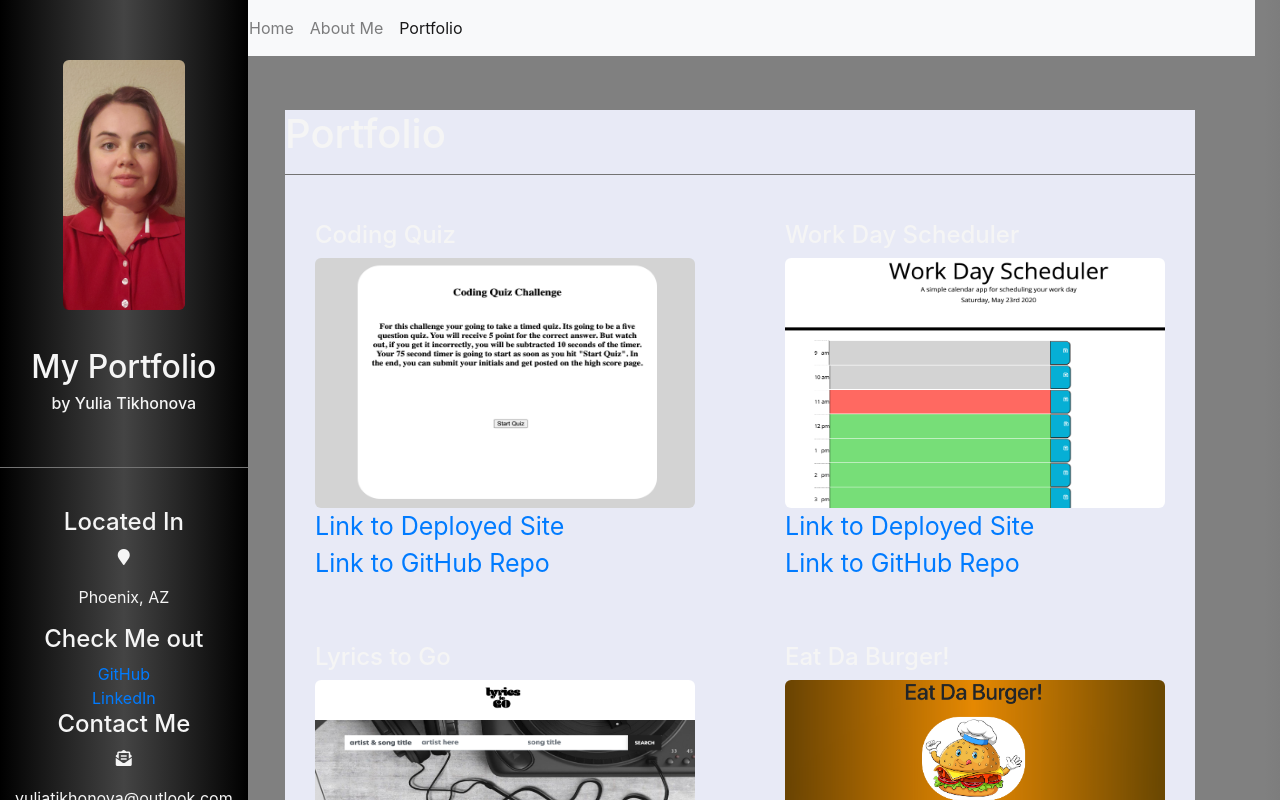
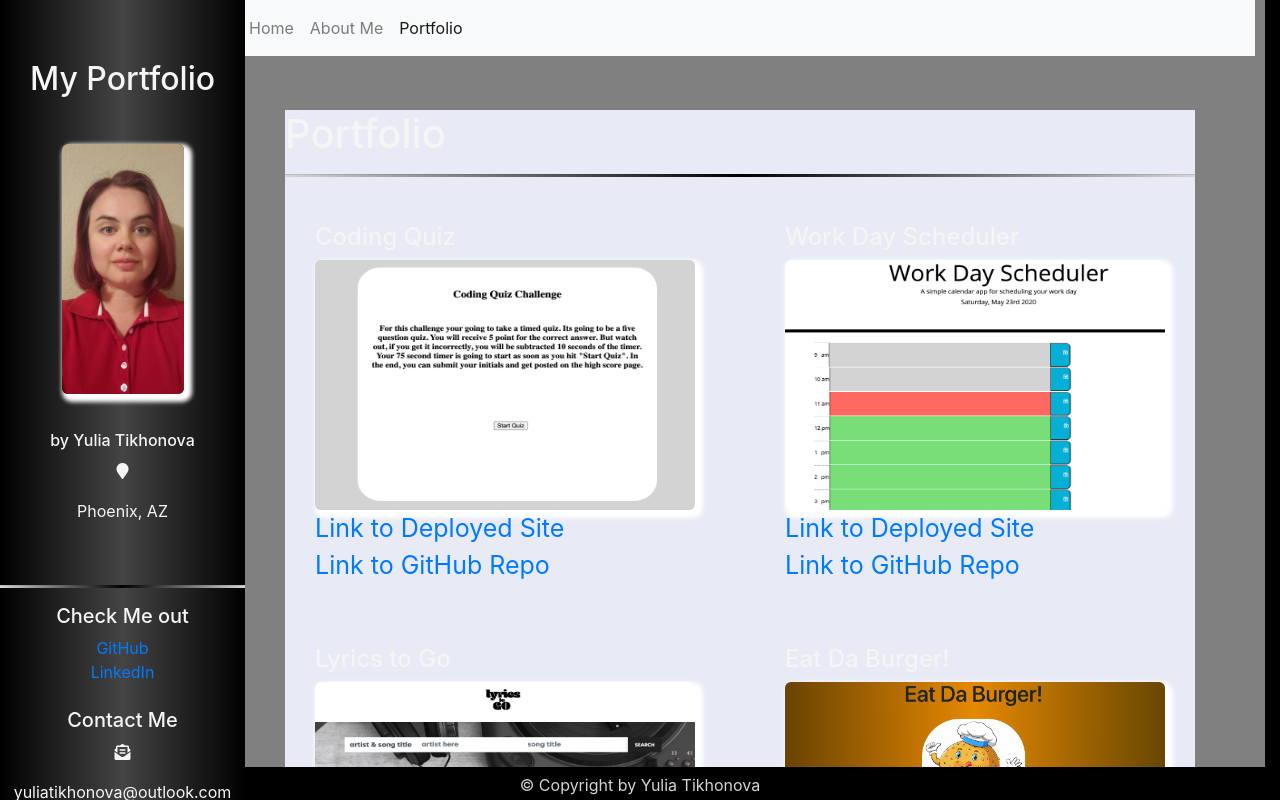
Before and after one commit to yuliatikhonova/Yulias-Portfolio, a React (Create React App) app: page /portfolio in a window 1280 px wide. Shown: the top 800 px of the page. Built offline with nearby package versions, Linux system fonts and the light colour scheme.

Commit message:
adjusted the sidebar and footer

```diff
--- a/src/App.css
+++ b/src/App.css
@@ -1,6 +1,7 @@
 .App {
   text-align: center;
 }
+
 
 .App-logo {
   height: 40vmin;
@@ -24,6 +25,7 @@
   color: white;
 }
 
+
 .App-link {
   color: #61dafb;
 }
--- a/src/components/Footer/style.css
+++ b/src/components/Footer/style.css
@@ -1,12 +1,16 @@
 .page-footer {
+    position: fixed;
+    left: 0;
+    height: 33px;
+    bottom: 0;
+    width: 100%;
     text-align: center;
     background-color: black;
-    color: gray;
-    min-width: 100vw;
+    color: lightgray;
 }
 
 .line {
     height: 6px;
     padding-top: 3px;
-    background-image: black;
+    background-image: white;
 }
--- a/src/components/Navbar/style.css
+++ b/src/components/Navbar/style.css
@@ -1,4 +1,5 @@
 nav.navbar.navbar-default {
   margin-bottom: 0;
   text-align: center;
+  max-width: 100vw;
 }
--- a/src/components/Sidebar/index.js
+++ b/src/components/Sidebar/index.js
@@ -6,29 +6,30 @@ function Sidebar() {
     return (
         <section className="sidebar">
             <div className="container">
+                <h2> My Portfolio</h2>
+                <br/>
                 <img src={Image} alt="Yulia" />
-                <br /><br />
-                <h2> My Portfolio</h2>
+                <br/><br/>
                 <h6>by Yulia Tikhonova</h6>
-            </div>
-            <hr />
-            <br />
-            <div >
-                <h4>Located In</h4>
-                <div className="col-12" id="city">
+
+                <div  id="city">
                     <p><i className="fa fa-map-marker" aria-hidden="true" /></p>
                     <p>Phoenix, AZ</p>
                 </div>
-                <h4>Check Me out</h4>
+            </div>
+            <hr />
+            <div >
+                <h5>Check Me out</h5>
                 <a href="https://github.com/yuliatikhonova" target="_blank">GitHub</a>
-                <br/>
+                <br />
                 <a href="https://www.linkedin.com/in/yulia-tikhonova-ab7b7552" target="_blank">LinkedIn</a>
-            <h4> Contact Me</h4>
-            <div className="col-12">
+                <br/><br/>
+                <h5> Contact Me</h5>
+                <div >
                     <p><i className="fas fa-envelope-open-text"></i></p>
                     <p>yuliatikhonova@outlook.com</p>
                 </div>
-            <div className="col-12">
+                <div>
                     <p><i className="fa fa-mobile" aria-hidden="true" /></p>
                     <p>623-628-8050</p>
                 </div>
--- a/src/components/Sidebar/style.css
+++ b/src/components/Sidebar/style.css
@@ -8,7 +8,7 @@
     padding-top: 60px;
     text-align: center;
     color: whitesmoke;
-
+    height: 100%;
 }
 
 .container {
@@ -18,13 +18,19 @@
   color: whitesmoke;
   display: block;
 }
+p {
+    font-size: 16px;
+}
 
 img {
     max-width: auto;
     max-height: 250px;
     border-radius: 6px;
+    box-shadow: 4px 4px 4px 4px white;
 }
 
 hr {
-    background-color: gray;
+    background: rgb(214,214,214);
+    background: linear-gradient(90deg, rgba(214,214,214,1) 0%, rgba(0,0,0,1) 50%, rgba(214,214,214,1) 100%);
+    height: 2px;
 }
--- a/src/index.css
+++ b/src/index.css
@@ -1,11 +1,12 @@
 body {
-  margin: 0;
+ background-color: black;
+  /* margin: 0;
   font-family: -apple-system, BlinkMacSystemFont, 'Segoe UI', 'Roboto', 'Oxygen',
     'Ubuntu', 'Cantarell', 'Fira Sans', 'Droid Sans', 'Helvetica Neue',
     sans-serif;
   -webkit-font-smoothing: antialiased;
   -moz-osx-font-smoothing: grayscale;
-  background: linear-gradient(90deg, rgba(125,125,125,1) 0%, rgba(245,245,245,1) 50%, rgba(125,125,125,1) 100%);
+  background: linear-gradient(90deg, rgba(125,125,125,1) 0%, rgba(245,245,245,1) 50%, rgba(125,125,125,1) 100%); */
 }
 
 code {
@@ -13,16 +14,16 @@ code {
     monospace;
 }
 
-.cantainer-fluid {
+/* .cantainer-fluid {
   display: flex;
   align-items: stretch;
   min-height: 100%;
-
-
-}
+} */
 
 .main {
   padding: 0px 10px;
+  max-width: 100vw;
   margin-left: 200px;
-  background: gray
+  background: gray;
+
 }
```
Also changed, not shown: src/App.js (line endings or trailing spaces). Lines whose indentation alone changed are shown as unchanged.
